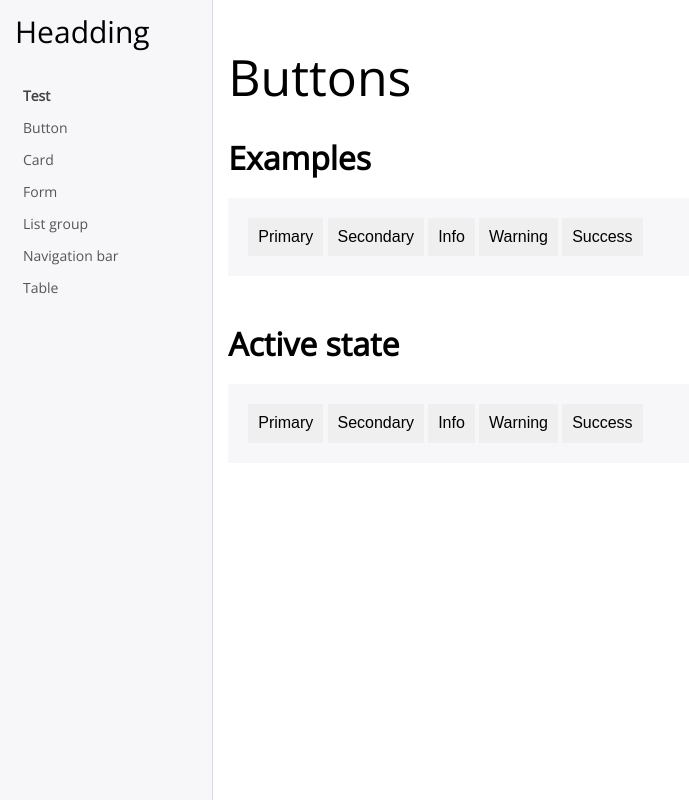
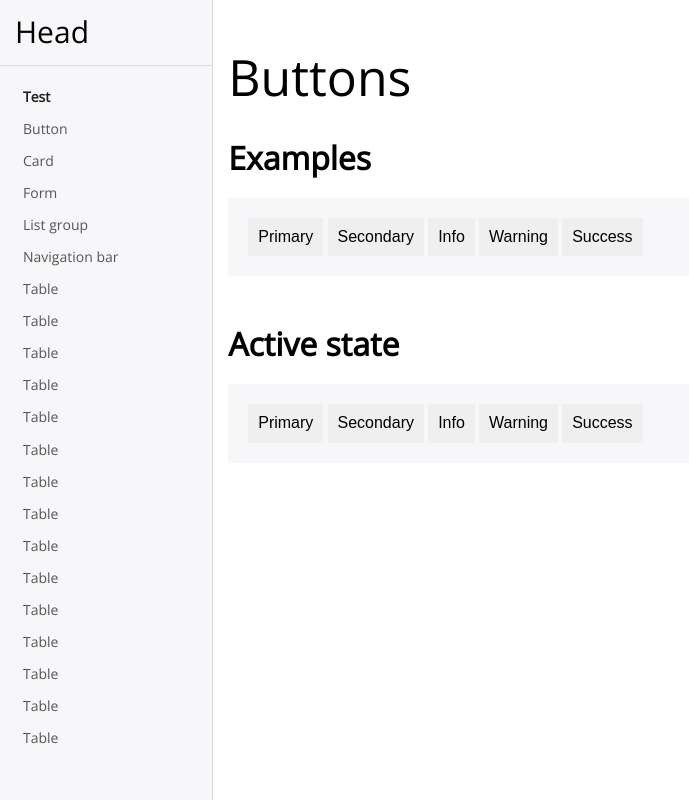
Before and after one commit to nicksiwa/ost-css-doc, a website: page app/index.html in a window 1280 px wide. Shown: the whole page, without its empty margins (0-689 px from the left). Drawn offline with nearby package versions, Linux system fonts and the light colour scheme.

Commit message:
edit var

```diff
--- a/app/index.html
+++ b/app/index.html
@@ -14,8 +14,8 @@
   <div class="row">
     <div class="sidenav col-2">
       <div class="sidenav__head">
-        Headding
-        <a href="#" class="toggle" id="toggle"><i class="fa fa-bars fa-lg"></i></a>
+        Head
+        <a href="#" class="toggle" id="toggle"><i class="fa fa-bars"></i></a>
       </div>
       <div class="sidenav__link" id="sidenavLink">
         <ul>
@@ -25,6 +25,20 @@
           <li><a href="#">Form</a></li>
           <li><a href="#">List group</a></li>
           <li><a href="#">Navigation bar</a></li>
+          <li><a href="#">Table</a></li>
+          <li><a href="#">Table</a></li>
+          <li><a href="#">Table</a></li>
+          <li><a href="#">Table</a></li>
+          <li><a href="#">Table</a></li>
+          <li><a href="#">Table</a></li>
+          <li><a href="#">Table</a></li>
+          <li><a href="#">Table</a></li>
+          <li><a href="#">Table</a></li>
+          <li><a href="#">Table</a></li>
+          <li><a href="#">Table</a></li>
+          <li><a href="#">Table</a></li>
+          <li><a href="#">Table</a></li>
+          <li><a href="#">Table</a></li>
           <li><a href="#">Table</a></li>
         </ul>
       </div>
--- a/app/scss/_example.scss
+++ b/app/scss/_example.scss
@@ -1,5 +1,5 @@
 .example {
-    background-color: #f7f7f9;
+    background-color: $bg-color;
     margin-bottom: 50px;
     padding: 10px;
 
--- a/app/scss/_nav.scss
+++ b/app/scss/_nav.scss
@@ -31,15 +31,17 @@
 .sidenav {
     height: 100vh;
     z-index: -1;
-    background-color: #f7f7f9;
+    background-color: $bg-color;
     overflow-x: hidden;
     overflow-y: auto;
     transition: 0.5s;
-    border-right: 1px solid darken(#f7f7f9,10%);
+    border-right: 1px solid darken($bg-color,10%);
+    padding: 0;
 
     &__head {
+        border-bottom: 1px solid darken($bg-color,10%);
         font-size: 30px;
-        margin-bottom: 30px;
+        padding: 15px;
 
         .toggle {
             float: right;
@@ -51,13 +53,13 @@
     }
 
     &__link {
-
+        padding: 15px;
         ul {
             list-style: none;
             li {
                 &.active {
                     a {
-                        color: #444;
+                        color: darken($font-color, 20%);
                         font-weight: bold;
                     }
                 }
@@ -65,10 +67,10 @@
                     font-size: 14px;
                     padding: 8px;
                     text-decoration: none;
-                    color: #555;
+                    color: $font-color;
                     display: block;
                     &:hover {
-                        color: #111;
+                        color: darken($font-color, 100%);
                     }
                 }
             }
@@ -86,7 +88,8 @@
 
 @media only screen and (max-width: 768px) {
     .sidenav {
-        border-bottom: 1px solid darken(#f7f7f9,10%);
+        border-right: none;
+        border-bottom: 1px solid darken($bg-color,10%);
         height: 100%;
 
         &__head {
--- a/app/scss/_variable.scss
+++ b/app/scss/_variable.scss
@@ -10,3 +10,7 @@ $grid-breakpoints: (
     md: 768px,
     lg: 1024px
 );
+
+//Color
+$bg-color: #f7f7f9;
+$font-color: #555;
```
Also changed, not shown: app/css/style.css.
